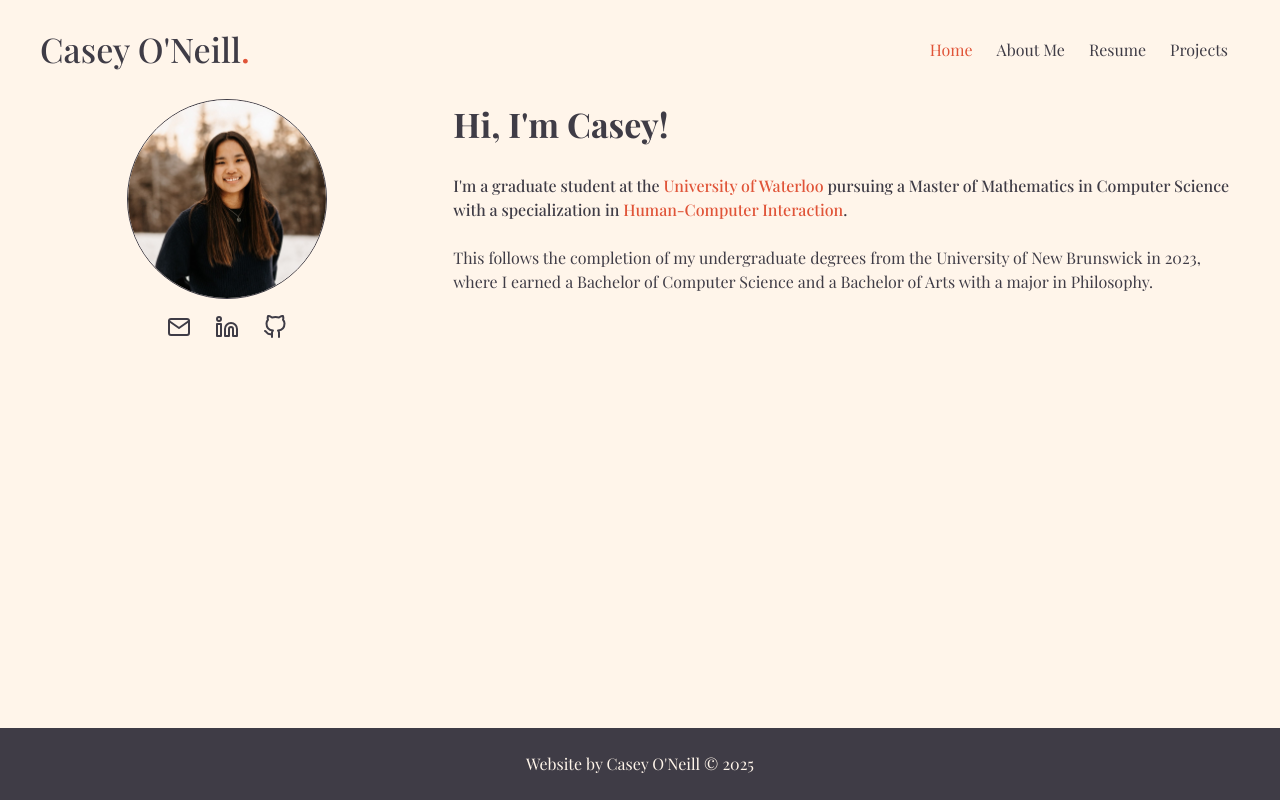
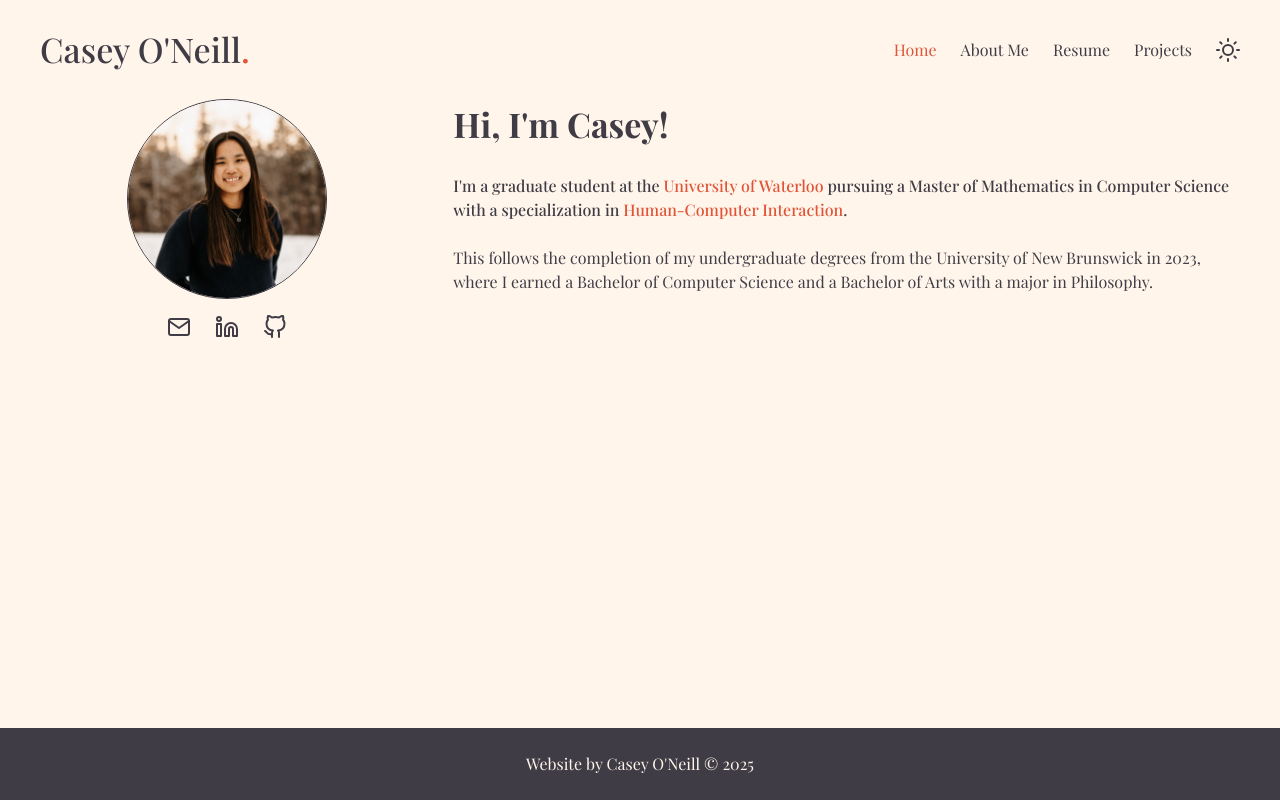
Before and after one commit to casey-oneill/casey-oneill.github.io, a Next.js app: page / in a window 1280 px wide. Built offline with nearby package versions, Linux system fonts and the light colour scheme.

Commit message:
Configure themes

```diff
--- a/package.json
+++ b/package.json
@@ -9,7 +9,10 @@
     "lint": "next lint"
   },
   "dependencies": {
+    "install": "^0.13.0",
     "next": "15.1.3",
+    "next-themes": "^0.4.4",
+    "npm": "^11.0.0",
     "react": "^19.0.0",
     "react-dom": "^19.0.0",
     "react-feather": "^2.0.10"
--- a/src/app/layout.js
+++ b/src/app/layout.js
@@ -1,6 +1,7 @@
 import { Lora, Playfair_Display } from "next/font/google";
 import { Footer, Header } from "@/components/organisms";
 import "./globals.css";
+import { ThemeProvider } from "next-themes";
 
 const lora = Lora({
   weight: ["400", "500", "700"],
@@ -19,17 +20,19 @@ export const metadata = {
 
 export default function RootLayout({ children }) {
   return (
-    <html lang="en">
-      <body className={`${lora.className} ${playfairDisplay.className} antialiased bg-primary font-body text-dark`}>
-        <div className="flex flex-col h-screen bg-light">
+    <html lang="en" suppressHydrationWarning>
+      <body className={`${lora.className} ${playfairDisplay.className} antialiased bg-primary font-body`}>
+        <ThemeProvider attribute="class">
+          <div className="flex flex-col h-screen text-dark dark:text-light">
             <Header />
-          <div className="flex-1 pb-10 w-full bg-light">
+            <div className="flex-1 pb-10 w-full bg-light dark:bg-dark">
               <main className="px-5 md:px-10 mx-auto container">
                 {children}
               </main>
             </div>
             <Footer />
           </div>
+        </ThemeProvider>
       </body>
     </html>
   );
--- a/src/app/page.js
+++ b/src/app/page.js
@@ -12,7 +12,7 @@ export default function Home() {
           height={200}
           alt="Picture of the author"
           placeholder="blur"
-          className="rounded-full border border-dark mx-auto"
+          className="rounded-full border border-dark dark:border-light mx-auto"
         />
         <div className="flex justify-center py-4 gap-4 md:gap-6">
           <a href="mailto:casey.oneill@uwaterloo.ca"><Mail /></a>
--- /dev/null
+++ b/src/components/atoms/ThemeSwitch.js
@@ -0,0 +1,26 @@
+import { useTheme } from "next-themes";
+import { useCallback, useEffect, useState } from "react";
+import { Moon, Sun } from "react-feather";
+
+export default function ThemeSwitch() {
+  const [mounted, setMounted] = useState(false);
+  const { theme, setTheme } = useTheme();
+
+  const toggleTheme = useCallback(() => {
+    setTheme(theme === "light" ? "dark" : "light");
+  }, [theme]);
+
+  useEffect(() => {
+    setMounted(true);
+  }, []);
+
+  if (!mounted) {
+    return null;
+  }
+
+  return (
+    <button type="button" onClick={toggleTheme}>
+      {theme === "light" ? <Moon /> : <Sun />}
+    </button>
+  );
+};
--- /dev/null
+++ b/src/components/atoms/index.js
@@ -0,0 +1,5 @@
+import ThemeSwitch from "./ThemeSwitch";
+
+export {
+  ThemeSwitch,
+};
--- a/src/components/organisms/Footer.js
+++ b/src/components/organisms/Footer.js
@@ -1,6 +1,6 @@
 export default function Footer() {
   return (
-    <div className="bg-dark w-full">
+    <div className="bg-dark dark:bg-secondary w-full">
       <footer className="py-6 px-5 md:px-10 mx-auto container">
         <p className="text-light text-center">
           Website by Casey O'Neill © 2025
--- a/src/components/organisms/Header.js
+++ b/src/components/organisms/Header.js
@@ -4,6 +4,7 @@ import Link from "next/link";
 import { usePathname } from "next/navigation";
 import { useCallback, useEffect, useState } from "react";
 import { Menu, X } from "react-feather";
+import { ThemeSwitch } from "../atoms";
 
 export default function Header() {
   const pathname = usePathname();
@@ -13,6 +14,7 @@ export default function Header() {
     { name: 'Resume', path: '/resume' },
     { name: 'Projects', path: '/projects' },
   ];
+
   const [visible, setVisible] = useState(false);
   const toggleVisible = useCallback(() => setVisible(!visible), [visible]);
   useEffect(() => {
@@ -24,11 +26,12 @@ export default function Header() {
   }, [visible]);
 
   return (
-    <nav className="bg-light w-full">
+    <nav className="bg-light dark:bg-dark w-full">
       <div className="flex justify-between py-6 px-5 md:px-10 mx-auto container">
         <a href="/" className="font-display font-medium text-2xl">
           Casey O'Neill<span className="text-accent">.</span>
         </a>
+        <div className="flex justify-end gap-3">
           <button type="button" onClick={toggleVisible} className="block md:hidden">
             {visible ? <X /> : <Menu />}
           </button>
@@ -39,8 +42,10 @@ export default function Header() {
               </Link>
             ))}
           </div>
+          <ThemeSwitch />
+        </div>
         {visible && (
-          <div id="navbar-default" className="absolute left-0 bottom-0 top-24 w-screen px-5 bg-light z-50 flex flex-col gap-4 pb-4">
+          <div id="navbar-default" className="absolute left-0 bottom-0 top-24 w-screen px-5 bg-light dark:bg-dark z-50 flex flex-col gap-4 pb-4">
             {items.map((item) => (
               <Link key={item.path} href={item.path} className={`${pathname === item.path ? 'text-accent' : ''} hover:text-accent text-lg text-center`}>
                 {item.name}
--- a/tailwind.config.mjs
+++ b/tailwind.config.mjs
@@ -5,6 +5,7 @@ export default {
     "./src/components/**/*.{js,ts,jsx,tsx,mdx}",
     "./src/app/**/*.{js,ts,jsx,tsx,mdx}",
   ],
+  darkMode: "selector",
   theme: {
     colors: {
       primary: "#B5838D",
```
Also changed, not shown: 1 other file (tests, documents, lock files or other folders). Lines whose indentation alone changed are shown as unchanged.
